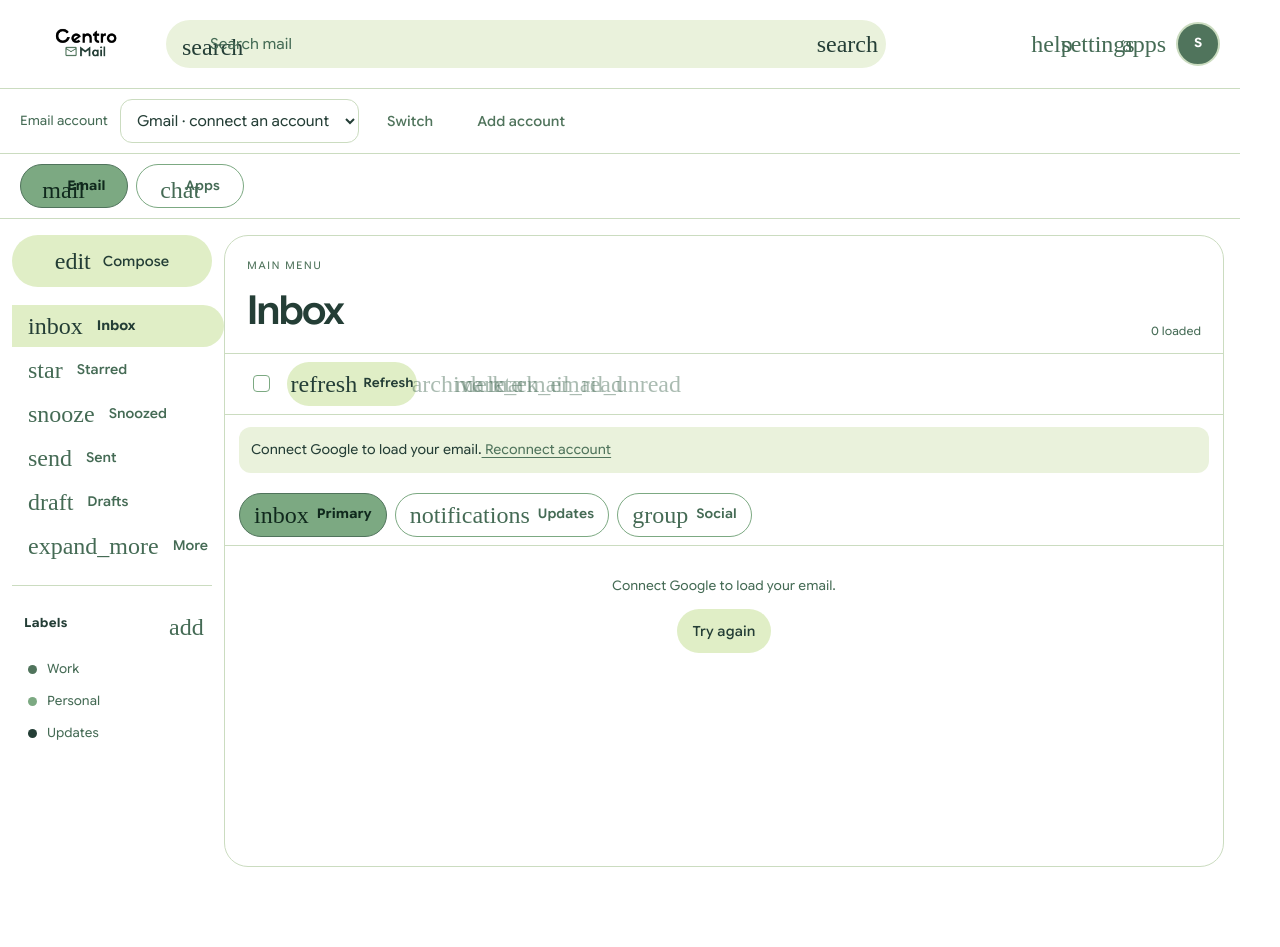
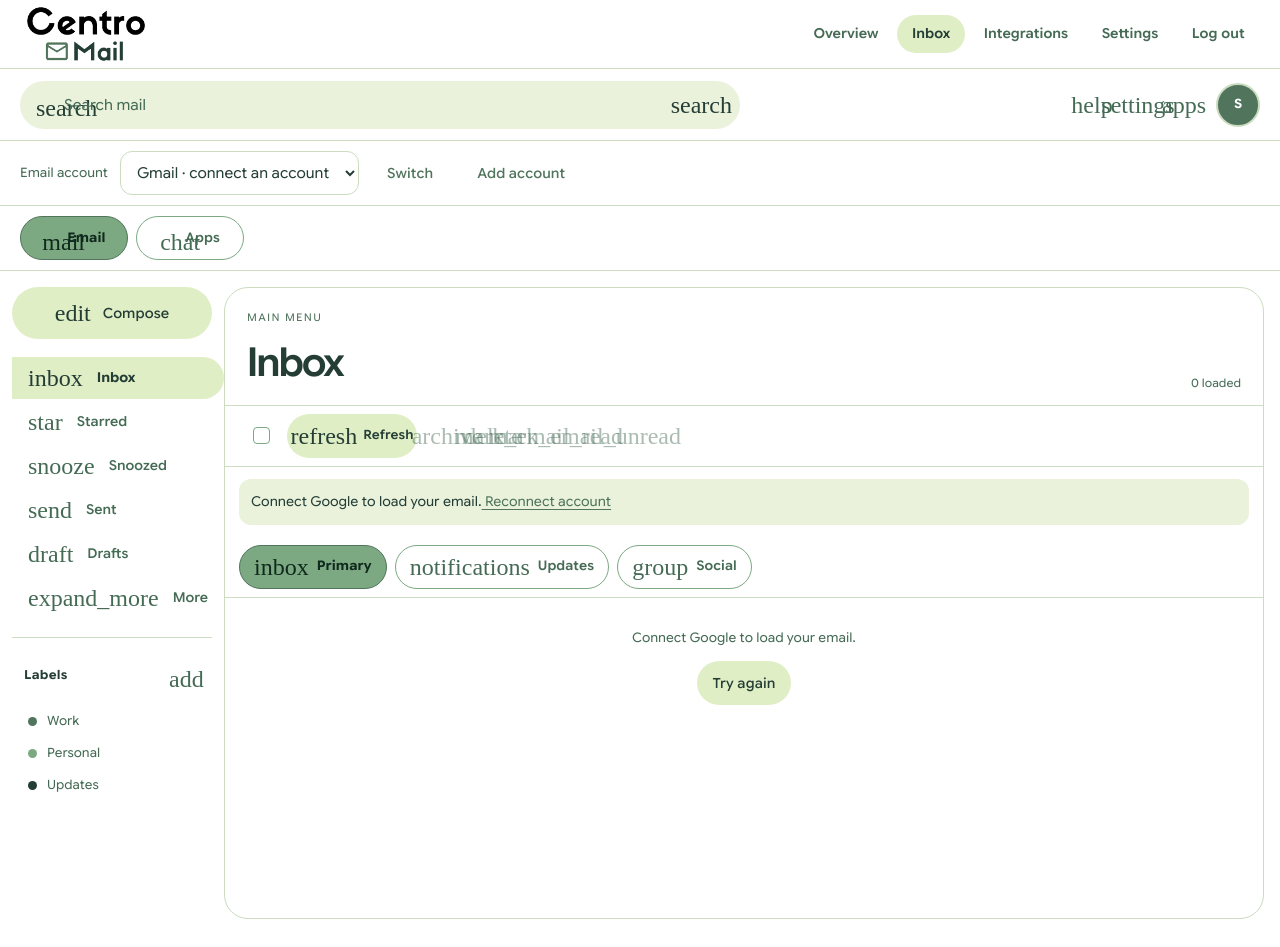
Before and after one commit to Kwadwo-O/CentroMail, a Flask app: page /inbox in a window 1280 px wide. Before the commit the page ends 867 px from the top, so only its background shows below. Run offline with Flask 3, Linux system fonts and the light colour scheme; the visitor is signed in with stand-in values (Sample User, id 1); data comes from the database, SQL or seed files in the repository; data that the repository does not hold is empty; some web fonts are replaced.

Commit message:
Fix desktop inbox layout

```diff
--- a/static/css/mail.css
+++ b/static/css/mail.css
@@ -12,12 +12,11 @@ body:has(.gmail-app) {
     color: var(--m3e-sys-color-on-surface);
 }
 
-body:has(.gmail-app) .site-header,
 body:has(.gmail-app) .site-footer {
     display: none;
 }
 
-body:has(.gmail-app) .page-content {
+.mail-page {
     margin: 0;
     max-width: none;
     min-height: 100dvh;
@@ -42,22 +41,8 @@ body:has(.gmail-app) .page-content {
     min-height: 72px;
     padding: 8px 20px;
     position: sticky;
-    top: 0;
+    top: var(--mail-nav-height, 0px);
     z-index: 20;
-}
-
-.gmail-logo {
-    align-items: center;
-    display: flex;
-    flex: 0 0 auto;
-    text-decoration: none;
-}
-
-.header-logo {
-    display: block;
-    height: 46px;
-    object-fit: contain;
-    width: 92px;
 }
 
 .search-box {
@@ -1085,11 +1070,6 @@ body:has(.gmail-app) .page-content {
         display: inline-flex;
     }
 
-    .header-logo {
-        height: 42px;
-        width: 82px;
-    }
-
     .header-actions > .icon-button {
         display: none;
     }
@@ -1395,7 +1375,7 @@ body:has(.message-page) .page-content { margin: 0 auto; max-width: 1100px; paddi
 .mail-help-dialog h2 { font-size: 1.3rem; margin: 0; }
 @media (min-width: 1200px) {
     .gmail-app.has-reader .inbox { flex: 0 1 420px; }
-    .mail-reader { align-self: flex-start; max-height: calc(100dvh - 108px); position: sticky; top: 88px; }
+    .mail-reader { align-self: flex-start; max-height: calc(100dvh - var(--mail-nav-height, 0px) - var(--mail-search-height, 88px) - 48px); position: sticky; top: calc(var(--mail-nav-height, 0px) + var(--mail-search-height, 88px)); }
     .has-reader .message { gap: 8px; grid-template-columns: 44px 44px 32px minmax(0, 1fr); padding-inline: 12px; }
     .has-reader .message-date { display: none; }
     .has-reader .message .sender-avatar { height: 32px; width: 32px; }
--- a/static/js/mail.js
+++ b/static/js/mail.js
@@ -1,6 +1,18 @@
 (() => {
     const app = document.querySelector('.gmail-app');
     if (!app) return;
+    const navigation = document.querySelector('.site-header');
+    const masthead = app.querySelector('.gmail-header');
+    const syncHeaders = () => {
+        for (const [element, property] of [[navigation, '--mail-nav-height'], [masthead, '--mail-search-height']]) {
+            app.style.setProperty(property, getComputedStyle(element).position === 'sticky' ? element.getBoundingClientRect().height + 'px' : '0px');
+        }
+    };
+    const headerObserver = new ResizeObserver(syncHeaders);
+    headerObserver.observe(navigation);
+    headerObserver.observe(masthead);
+    document.addEventListener('centromail-appearance-change', syncHeaders);
+    syncHeaders();
     const folder = app.dataset.folder;
     const list = document.querySelector('#message-list');
     const search = document.querySelector('#mail-search');
--- a/templates/mail.html
+++ b/templates/mail.html
@@ -6,18 +6,12 @@
 <link rel="stylesheet" href="{{ url_for('static', filename='css/mail.css') }}">
 {% endblock %}
 
-{% block navigation %}
-<a class="nav-link" href="{{ url_for('dashboard') }}">Home</a>
-<a class="nav-link active" href="{{ url_for('mail') }}">Mail</a>
-{% endblock %}
+{% block main_class %}mail-page{% endblock %}
 
 {% block content %}
 <div class="gmail-app" data-folder="{{ folder }}" data-account="{{ mail_account_key }}" data-messages-url="{{ url_for('mailbox_messages') }}" data-counts-url="{{ url_for('mailbox_counts') }}" data-actions-url="{{ url_for('mail_action') }}" data-google-url="{{ url_for('authenticate', provider='google') if mail_kind == 'gmail' else url_for('integrations') }}" data-csrf="{{ csrf_token() }}">
     <header class="gmail-header">
         <button class="icon-button mobile-menu m3e-icon-button m3e-icon-button--standard" type="button" aria-label="Open mailbox menu" aria-controls="mail-sidebar" aria-expanded="false"><span class="material-symbols-rounded ui-icon" aria-hidden="true">menu</span></button>
-        <a class="gmail-logo" href="{{ url_for('mail') }}">
-            <img src="{{ url_for('static', filename='images/Logo_clear.png') }}" alt="CentroMail logo" class="header-logo cm-brand-logo">
-        </a>
         <label class="search-box">
             <span class="material-symbols-rounded ui-icon" aria-hidden="true">search</span>
             <input id="mail-search" type="search" placeholder="Search mail" aria-label="Search mail">
```
